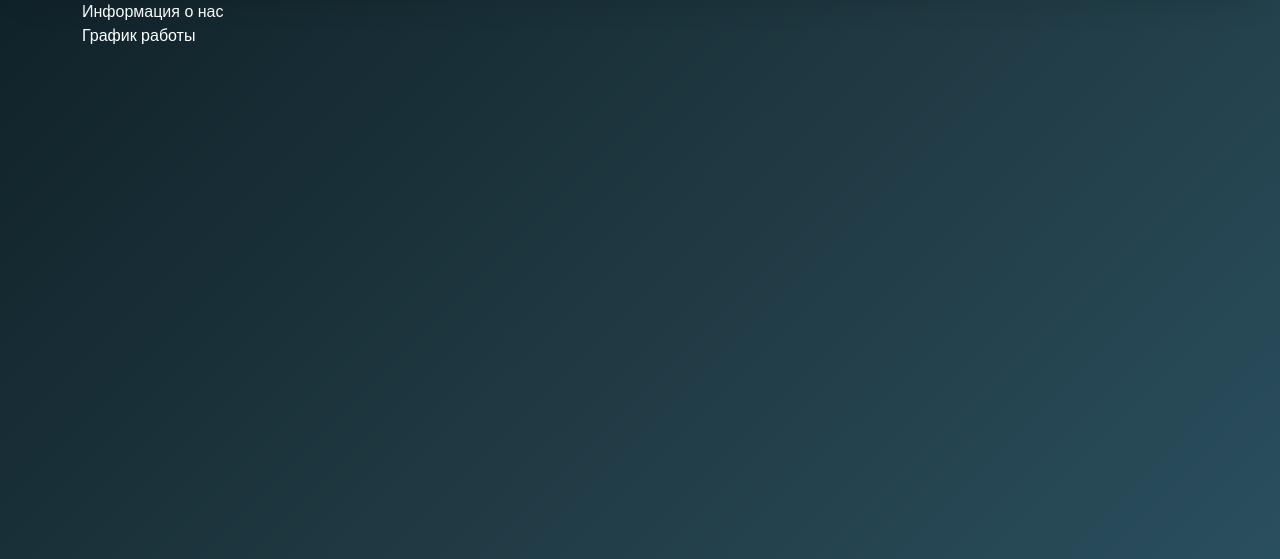
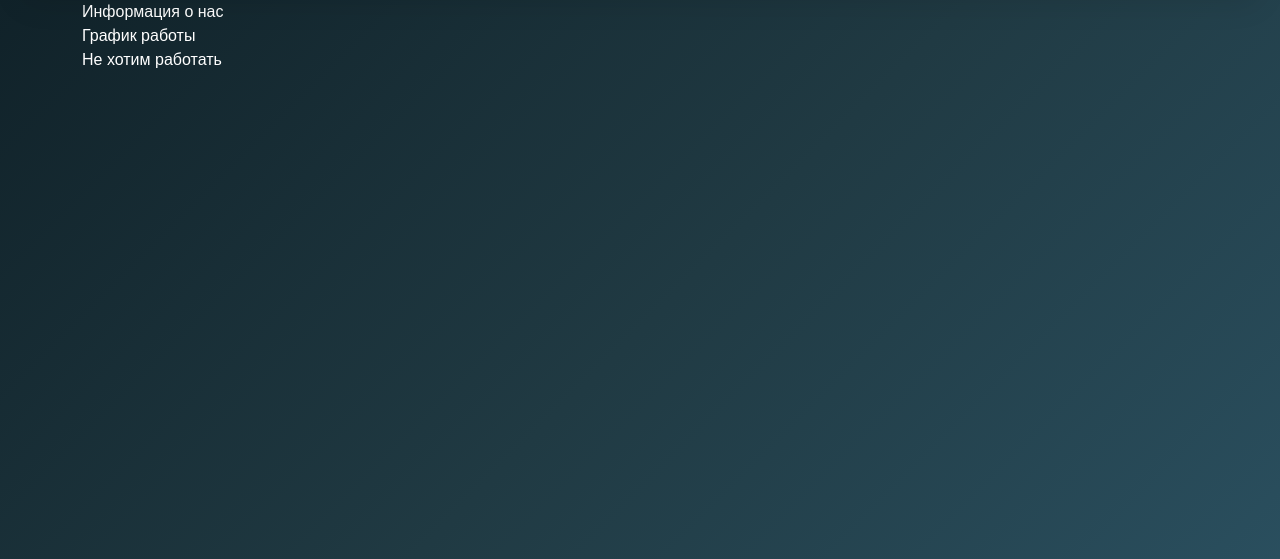
Before and after one commit to xaos10123/gamestop_python42, a Django app: page /about/ in a window 1280 px wide. Shown: the part 78-637 px from the top of the page. Run offline with Django 5.2, Linux system fonts and the light colour scheme.

Commit message:
Изменение шаблона about.html

```diff
--- a/gamenews/templates/gamenews/about.html
+++ b/gamenews/templates/gamenews/about.html
@@ -8,6 +8,7 @@
 
     Информация о нас <br>
     График работы <br>
+    Не хотим работать <br>
 
 
 {% endblock content %}
```
